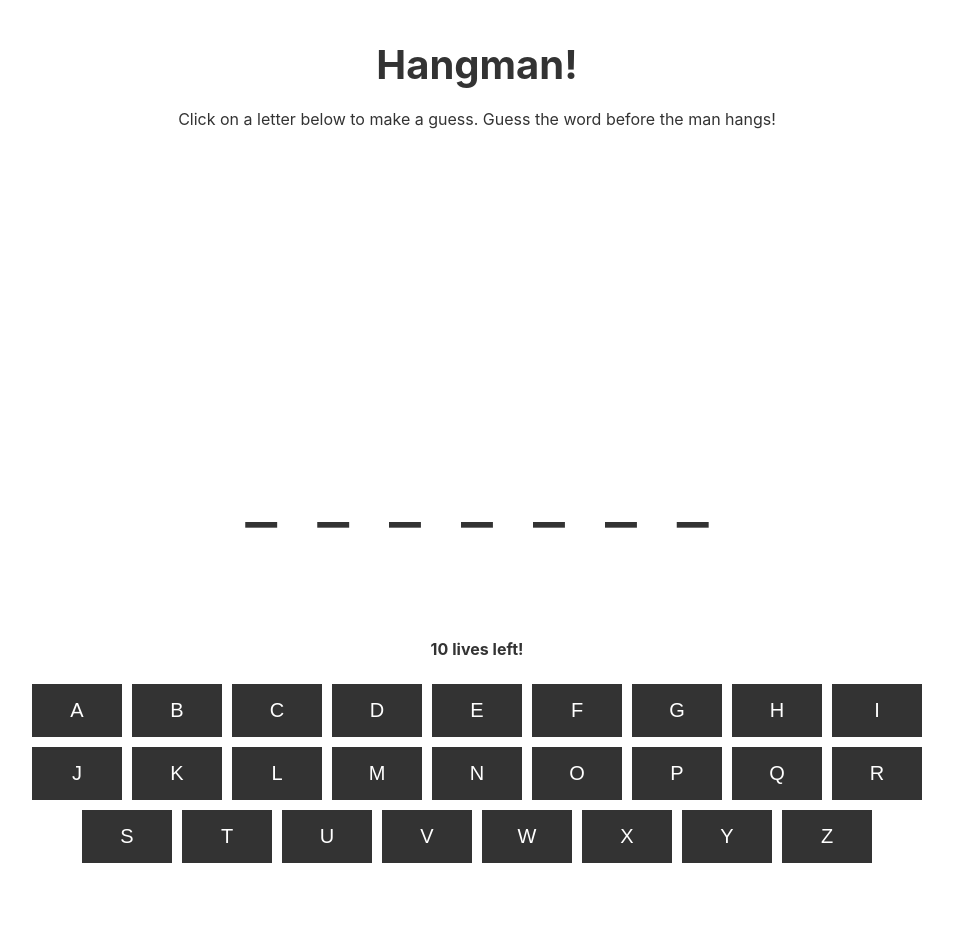
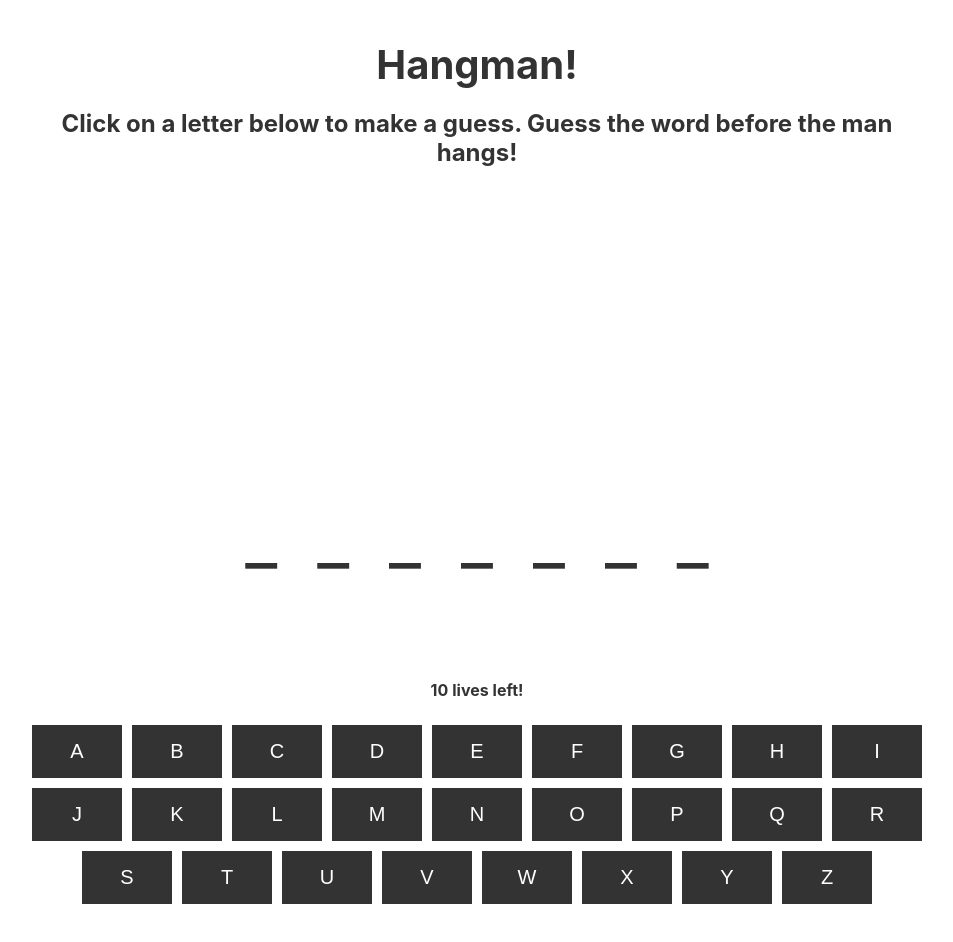
Before and after one commit to davidsauntson/hangman-ds, a React (Create React App) app: page / in a window 1280 px wide. Shown: the top 942 px of the page, without its empty margins (163-1116 px from the left). Before the commit the page ends 908 px from the top, so only its background shows below. Built offline with nearby package versions, Linux system fonts and the light colour scheme.

Commit message:
added initial aria roles, labels and lives

```diff
--- a/public/index.html
+++ b/public/index.html
@@ -1,14 +1,12 @@
 <!DOCTYPE html>
 <html lang="en">
+
 <head>
   <meta charset="utf-8" />
   <link rel="icon" href="%PUBLIC_URL%/favicon.ico" />
   <meta name="viewport" content="width=device-width, initial-scale=1" />
   <meta name="theme-color" content="#000000" />
-    <meta
-      name="description"
-      content="Web site created using create-react-app"
-    />
+  <meta name="description" content="Web site created using create-react-app" />
   <link rel="apple-touch-icon" href="%PUBLIC_URL%/logo192.png" />
   <!--
       manifest.json provides metadata used when your web app is installed on a
@@ -24,8 +22,9 @@
       work correctly both with client-side routing and a non-root public URL.
       Learn how to configure a non-root public URL by running `npm run build`.
     -->
-    <title>React App</title>
+  <title>Hangman Web Game </title>
 </head>
+
 <body>
   <noscript>You need to enable JavaScript to run this app.</noscript>
   <div id="root"></div>
@@ -40,4 +39,5 @@
       To create a production bundle, use `npm run build` or `yarn build`.
     -->
 </body>
+
 </html>
--- a/src/components/correct-guesses/CorrectGuesses.jsx
+++ b/src/components/correct-guesses/CorrectGuesses.jsx
@@ -4,7 +4,12 @@ const CorrectGuesses = (props) => {
   const wordArray = Array.from(props.word);
 
   return (
-    <section className="hidden-word" data-testid="correct-guesses">
+    <div
+      className="hidden-word"
+      data-testid="correct-guesses"
+      aria-live="assertive"
+      aria-label="The word to guess"
+    >
       {wordArray.map((letter, index) => {
         if (props.correctGuesses.indexOf(letter) !== -1) {
           return (
@@ -20,7 +25,7 @@ const CorrectGuesses = (props) => {
           );
         }
       })}
-    </section>
+    </div>
   );
 };
 
--- a/src/components/remaining-guesses/RemainingGuesses.jsx
+++ b/src/components/remaining-guesses/RemainingGuesses.jsx
@@ -3,7 +3,18 @@ import React from "react";
 const RemainingGuesses = (props) => {
   return (
     <div className="lives-left">
-      <span className="lives-left__count" data-testid="remaining-guesses">
+      <span
+        aria-live="polite"
+        aria-label={`You have ${props.remainingBadGuesses} guesses useLayoutEffect(() => {
+          effect
+          return () => {
+            cleanup
+          };
+        }, [input])`}
+        role="status"
+        className="lives-left__count"
+        data-testid="remaining-guesses"
+      >
         {props.remainingBadGuesses}
       </span>
       lives left!
--- a/src/components/result/Result.jsx
+++ b/src/components/result/Result.jsx
@@ -8,7 +8,13 @@ const Result = (props) => {
     classes += " result--lost";
   }
   return (
-    <div className={classes} data-testid="result">
+    <div
+      className={classes}
+      data-testid="result"
+      aria-label={`You have ${props.hasWon ? " won " : "lost"} the game`}
+      role="alert"
+      aria-live="assertive"
+    >
       {props.hasWon && <span className="result__text">Congratulations!</span>}
       {!props.hasWon && <span className="result__text">Wa waaaaa :-(</span>}
       <button className="result__button" onClick={props.handlePlayAgain}>
--- a/src/components/title/Title.jsx
+++ b/src/components/title/Title.jsx
@@ -4,10 +4,10 @@ const Title = () => {
   return (
     <div className="title">
       <h1 className="title__heading">Hangman!</h1>
-      <p className="title__intro">
+      <h2 className="title__intro">
         Click on a letter below to make a guess. Guess the word before the man
         hangs!
-      </p>
+      </h2>
     </div>
   );
 };
```
Lines whose indentation alone changed are shown as unchanged.
